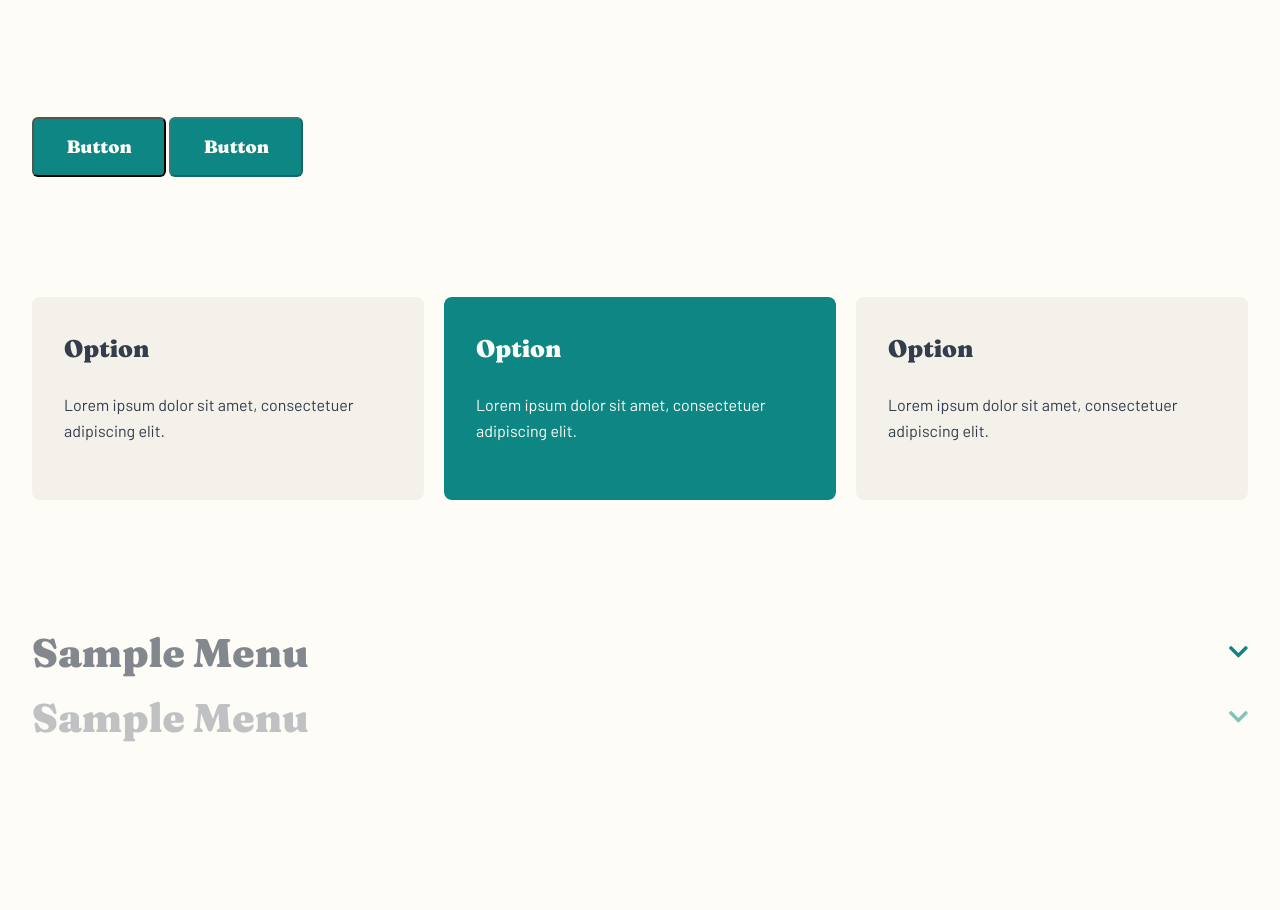
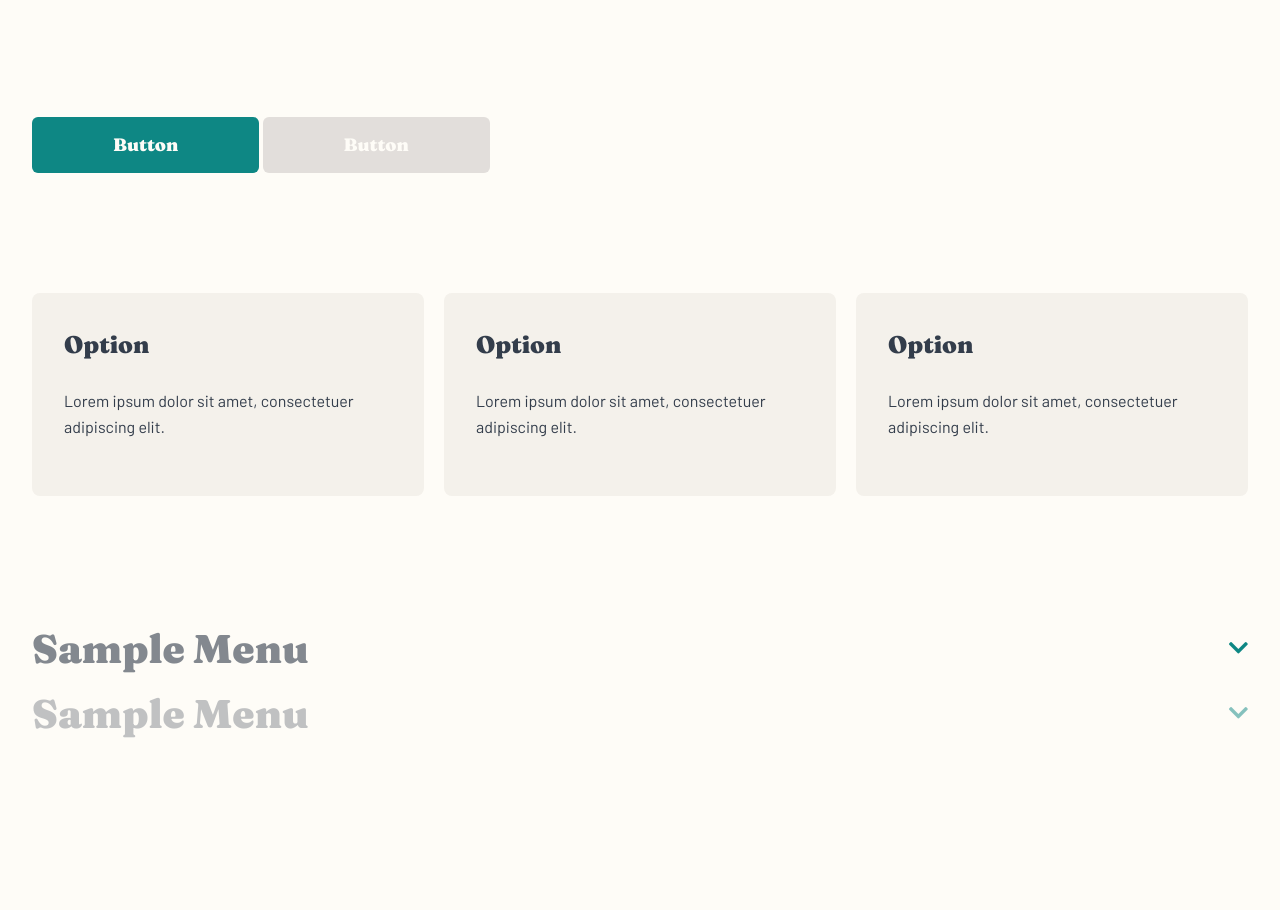
Before and after one commit to jcollier78/fem-io_coffeeroasters, a plain HTML site: page template.html in a window 1280 px wide. Shown: the part 714-1624 px from the top of the page. Drawn offline with Linux system fonts and the light colour scheme.

Commit message:
fixed buttons and option lists

```diff
--- a/scss/_buttons.scss
+++ b/scss/_buttons.scss
@@ -1,7 +1,8 @@
 .btn-main {
     display: inline-block;
     background-color: $darkCyan;
-    padding: 0.9em 1.8em;
+    padding: 0.9em 4.5em;
+    border: none;
     border-radius: 0.333em;
     font-family: $heading;
     font-size: 18px;
@@ -14,8 +15,8 @@
     cursor: pointer;
 }
 
-.btn-main.disabled,
-.btn-main:hover.disabled {
+.btn-main:disabled,
+.btn-main[disabled] {
     background-color: #E2DEDB;
     cursor: default;
     pointer-events: none;
--- a/scss/_options.scss
+++ b/scss/_options.scss
@@ -1,11 +1,25 @@
 .option-list {
     display: flex;
-    margin: 0;
-    padding: 0;
-    list-style-type: none;
+    position: relative;
+    // margin: 0;
+    // padding: 0;
+    // list-style-type: none;
+}
+
+.radio-option {
+    position: absolute;
+    width: 0;
+    height: 0;
+    opacity: 0;
+}
+
+.radio-option:checked + label {
+    background-color: $darkCyan;
+    color: $white;
 }
 
 .option {
+    display: block;
     background-color: #F4F1EB;
     padding: 2rem;
     border-radius: 0.5rem;
@@ -21,11 +35,6 @@
     cursor: pointer;
 }
 
-.option.active {
-    background-color: $darkCyan;
-    color: $lightCream;
-}
-
 .option-title {
     font-family: $heading;
     font-size: 24px;
--- a/template.html
+++ b/template.html
@@ -61,26 +61,38 @@
 
         <!-- buttons -->
         <section>
-            <button class="btn-main">Button</button>
-            <button class="btn-main" disabled>Button</button>
+            <button type="button" class="btn-main">Button</button>
+            <button type="button" class="btn-main" disabled>Button</button>
         </section>
 
         <!-- option buttons -->
         <section>
-            <ul class="option-list">
-                <li class="option">
+            <div class="option-list">
+
+                <input type="radio" name="option" id="option1" class="radio-option">
+                <label for="option1" class="option">
                     <p class="option-title">Option</p>
-                    <p class="option-body-text">Lorem ipsum dolor sit amet, consectetuer adipiscing elit.</p>
-                </li>
-                <li class="option active">
+                    <p class="option-body-text">Lorem ipsum dolor sit amet, consectetuer adipiscing
+                        elit.
+                    </p>
+                </label>
+
+                <input type="radio" name="option" id="option2" class="radio-option">
+                <label for="option2" class="option">
                     <p class="option-title">Option</p>
-                    <p class="option-body-text">Lorem ipsum dolor sit amet, consectetuer adipiscing elit.</p>
-                </li>
-                <li class="option">
+                    <p class="option-body-text">Lorem ipsum dolor sit amet, consectetuer adipiscing
+                        elit.
+                    </p>
+                </label>
+
+                <input type="radio" name="option" id="option3" class="radio-option">
+                <label for="option3" class="option">
                     <p class="option-title">Option</p>
-                    <p class="option-body-text">Lorem ipsum dolor sit amet, consectetuer adipiscing elit.</p>
-                </li>
-            </ul>
+                    <p class="option-body-text">Lorem ipsum dolor sit amet, consectetuer adipiscing
+                        elit.
+                    </p>
+                </label>
+            </div>
         </section>
 
         <!-- accordions  -->
@@ -93,23 +105,32 @@
                 </div>
                 <div class="accordion-panel">
                     <div class="accordion-body">
-                        <ul class="option-list">
-                            <li class="option">
+                        <div class="option-list">
+
+                            <input type="radio" name="option" id="option1" class="radio-option">
+                            <label for="option1" class="option">
                                 <p class="option-title">Option</p>
-                                <p class="option-body-text">Lorem ipsum dolor sit amet, consectetuer adipiscing elit.
+                                <p class="option-body-text">Lorem ipsum dolor sit amet, consectetuer adipiscing
+                                    elit.
                                 </p>
-                            </li>
-                            <li class="option">
+                            </label>
+
+                            <input type="radio" name="option" id="option2" class="radio-option">
+                            <label for="option2" class="option">
                                 <p class="option-title">Option</p>
-                                <p class="option-body-text">Lorem ipsum dolor sit amet, consectetuer adipiscing elit.
+                                <p class="option-body-text">Lorem ipsum dolor sit amet, consectetuer adipiscing
+                                    elit.
                                 </p>
-                            </li>
-                            <li class="option">
+                            </label>
+
+                            <input type="radio" name="option" id="option3" class="radio-option">
+                            <label for="option3" class="option">
                                 <p class="option-title">Option</p>
-                                <p class="option-body-text">Lorem ipsum dolor sit amet, consectetuer adipiscing elit.
+                                <p class="option-body-text">Lorem ipsum dolor sit amet, consectetuer adipiscing
+                                    elit.
                                 </p>
-                            </li>
-                        </ul>
+                            </label>
+                        </div>
                     </div>
                 </div>
             </div>
```
Also changed, not shown: css/styles.css, 1 other file.
